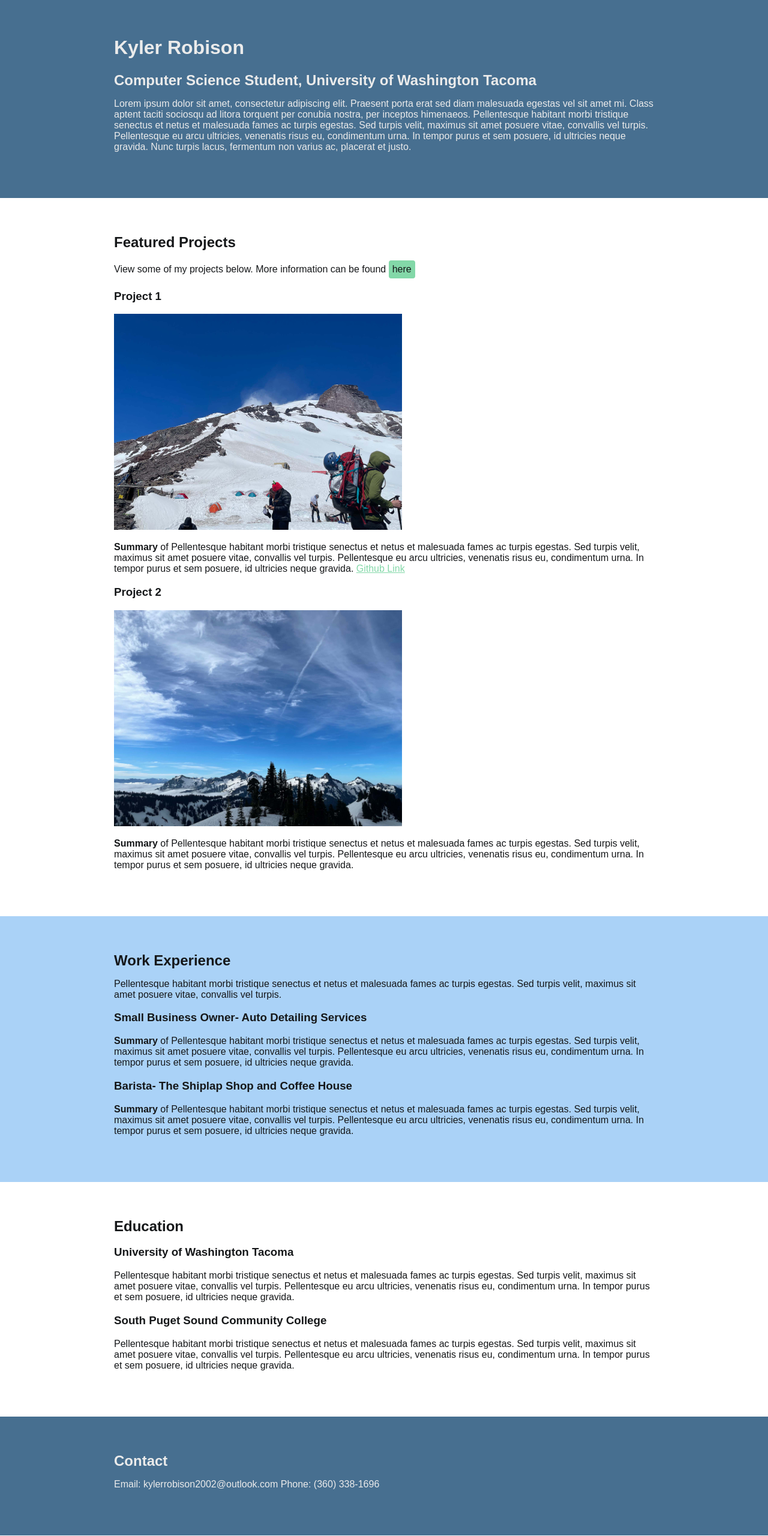
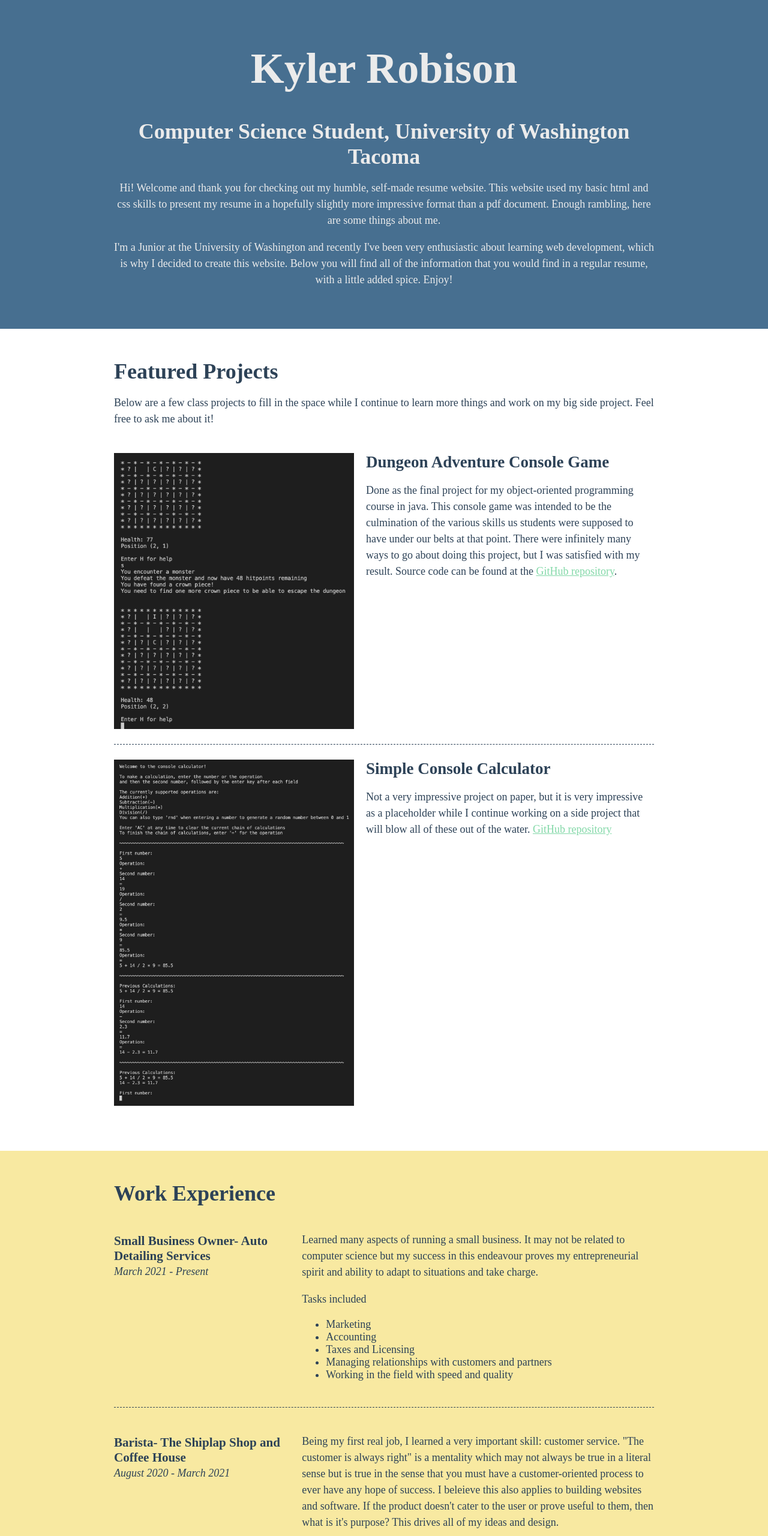
Before and after one commit to krobison10/krobison10.github.io, a plain HTML site: page index.html in a window 1280 px wide. Shown: the part 20-2580 px from the top of the page at 60% size. Drawn offline with Linux system fonts and the light colour scheme; a web font is replaced by a local one.

Commit message:
Few minor changes

```diff
--- a/css/styles.css
+++ b/css/styles.css
@@ -7,18 +7,26 @@
     --blue-lightgrey: rgb(79, 124, 160);
     --babyblue: rgb(170, 210, 247);
     --offwhite-text: rgb(235, 235, 235);
-    --dark-text: rgb(21, 23, 25);
+    --dark-text: rgb(45, 66, 87);
 }
 /* Global Styles ~~~~~~~~~~~~~~~~~~~~~~~~~~~~~~~~~~~~~~~~~~~~~~~~~~~~~~~~~~~~~~~~~~~~~~~~~~~~~~*/
+html {
+    box-sizing: border-box;
+}
+*, *:before, *:after {
+    box-sizing: inherit;
+}
+
 body {
     margin: 0;
     padding: 0;
     color: var(--dark-text);
     background-color: white;
-    font-family: sans-serif;
+    font-family: minion-3-display, serif;
+    font-size: 18px;
 }
 img {
-    width: 480px;
+    width: 400px;
 }
 a:hover {
     text-decoration: none;
@@ -26,41 +34,74 @@ a:hover {
 a, a:visited {
     color: var(--mintgreen);
 }
+h1 {
+    line-height: 1;
+    font-size: 4em;
+}
 h2 {
     margin: 0;
+    font-size: 2em;
 }
 .content-wrap {
-    width: 900px;
-    padding: 60px 0;
+    max-width: 900px;
+    width: 85%;
+    padding: 50px 0;
     margin: 0 auto;
 }
+p {
+    line-height: 1.5;
+}
+h3 {
+    margin-bottom: 0;
+}
+.item-details h3 + p {
+    font-style: italic;
+}
+.item-details h3 ~ p {
+    margin: 0;
+}
+.divider > section {
+    border-bottom: 1px dashed var(--dark-text);
+    padding: 25px 0;
+}
+.divider > section:last-of-type {
+    border-bottom: none;
+}
+
 
 /* Profile ~~~~~~~~~~~~~~~~~~~~~~~~~~~~~~~~~~~~~~~~~~~~~~~~~~~~~~~~~~~~~~~~~~~~~~~~~~~~~~*/
 header {
-
-
     background-color: var(--blue-darkgrey);
     color: var(--offwhite-text);
 }
 /* Projects ~~~~~~~~~~~~~~~~~~~~~~~~~~~~~~~~~~~~~~~~~~~~~~~~~~~~~~~~~~~~~~~~~~~~~~~~~~~~~~*/
-.section-projects {
-
-}
 .section-projects .btn-link {
     color: var(--dark-text);
     background-color: var(--mintgreen);
     text-decoration: none;
-    padding: 6px;
+    padding:  0 6px;
     border-radius: 4px;
     display: inline-block;
 }
 .section-projects .btn-link:hover {
     background-color: rgba(131, 216, 168, .65);;
 }
+.section-projects .btn-link:active {
+    background-color: white;
+}
+.project-item {
+    overflow: hidden;
+}
+.project-item h3 {
+    margin-top: 0;
+    /* margin-bottom: .5; */
+    font-size: 1.5em;
+
+}
 /* Work Experience ~~~~~~~~~~~~~~~~~~~~~~~~~~~~~~~~~~~~~~~~~~~~~~~~~~~~~~~~~~~~~~~~~~~~~~~~~~~~~~*/
 .section-work-experience {
 
-    background-color: var(--babyblue);
+    background-color: var(--pale-yellow);
 }
 /* Education ~~~~~~~~~~~~~~~~~~~~~~~~~~~~~~~~~~~~~~~~~~~~~~~~~~~~~~~~~~~~~~~~~~~~~~~~~~~~~~*/
 .section-education {
@@ -71,3 +112,36 @@ footer {
     background-color: var(--blue-darkgrey);
     color: var(--offwhite-text);
 }
+.contact-list {
+   padding-left: 0;
+}
+.contact-list p {
+    margin: 5px;
+}
+
+/* Responsive ~~~~~~~~~~~~~~~~~~~~~~~~~~~~~~~~~~~~~~~~~~~~~~~~~~~~~~~~~~~~~~~~~~~~~~~~~~~~~~*/
+@media screen and (min-width:800px) {
+    header, footer {
+        text-align: center;
+    }
+    .project-item img {
+        float: left;
+        margin-right: 20px;
+    }
+    .job-item {
+        display: grid;
+        grid-template-columns: 1fr 2fr;
+        column-gap: 20px;
+    }
+
+    .contact-list {
+        padding: 0;
+        display: flex;
+        justify-content: center;
+
+    }
+    .contact-list p {
+        padding: 15px;
+        display: inline-block;
+    }
+}
--- a/index.html
+++ b/index.html
@@ -4,6 +4,7 @@
         <meta charset="UTF-8">
         <meta name="viewport" content="width=device-width, initial-scale=1.0">
         <title>Kyler Robison, UW CS Student</title>
+        <link rel="stylesheet" href="https://use.typekit.net/fed6enx.css">
         <link rel="stylesheet" href="css/styles.css">
     </head>
     <body>
@@ -14,113 +15,132 @@
                     <h1 class="title-name">Kyler Robison</h1>
                     <h2>Computer Science Student, University of Washington Tacoma</h2>
 
-                    <p>Lorem ipsum dolor sit amet, consectetur adipiscing elit. Praesent
-                    porta erat sed diam malesuada egestas vel sit amet mi. Class aptent
-                    taciti sociosqu ad litora torquent per conubia nostra, per inceptos
-                    himenaeos. Pellentesque habitant morbi tristique senectus et
-                    netus et malesuada fames ac turpis egestas. Sed turpis velit,
-                    maximus sit amet posuere vitae, convallis vel turpis. Pellentesque
-                    eu arcu ultricies, venenatis risus eu, condimentum urna. In tempor
-                    purus et sem posuere, id ultricies neque gravida. Nunc turpis
-                    lacus, fermentum non varius ac, placerat et justo.</p>
+                    <p>
+                        Hi! Welcome and thank you for checking out my humble, self-made
+                        resume website. This website used my basic html and css skills
+                        to present my resume in a hopefully slightly more impressive format
+                        than a pdf document. Enough rambling, here are some things about me.
+                    </p>
+                    <p>
+                        I'm a Junior at the University of Washington and recently I've
+                        been very enthusiastic about learning web development, which is
+                        why I decided to create this website. Below you will find all
+                        of the information that you would find in a regular resume, with
+                        a little added spice. Enjoy!
+                    </p>
                 </div>
             </header>
 
             <!-- ***************** Projects/Portfolio ***************** -->
             <section class="section-projects">
-                <div class="content-wrap">
+                <div class="content-wrap divider">
                     <h2>Featured Projects</h2>
-                    <p>View some of my projects below. More information can be found
-                    <a href="https://www.autodetailersllc.com" class="btn-link">here</a>
+                    <p>Below are a few class projects to fill in the space while I continue to
+                        learn more things and work on my big side project. Feel free to ask me
+                        about it!
                     </p>
 
-                    <section>
-                        <h3>Project 1</h3>
-                        <img src="images/mountain-photo-b_1920x1440.jpg" alt="desc">
-                        <p><strong>Summary</strong> of  Pellentesque habitant morbi
-                        tristique senectus et netus et malesuada fames ac turpis egestas.
-                        Sed turpis velit, maximus sit amet posuere vitae, convallis vel
-                        turpis. Pellentesque eu arcu ultricies, venenatis risus eu,
-                        condimentum urna. In tempor purus et sem posuere, id ultricies
-                        neque gravida.
-                        <a href="https://github.com/krobison10">Github Link</a> </p>
+                    <section class="project-item">
+                        <img
+                        srcset="images/project_DA_1048x1204.png 1204w,
+                                images/project_DA_480x551.jpg 551w"
+                        alt="photo of console output for the game">
+                        <h3>Dungeon Adventure Console Game</h3>
+                        <p>Done as the final project for my object-oriented programming course in java.
+                            This console game was intended to be the culmination of the various skills us
+                            students were supposed to have under our belts at that point. There were infinitely many ways to
+                            go about doing this project, but I was satisfied with my result. Source code
+                            can be found at the
+                        <a href="https://github.com/krobison10/TCSS143_DungeonGame">GitHub repository</a>.
+                        </p>
 
                     </section>
-                    <section>
-                        <h3>Project 2</h3>
-                        <img src="images/mountain-photo-a_2048x1536.jpg" alt="desc">
-                        <p><strong>Summary</strong> of  Pellentesque habitant morbi
-                        tristique senectus et netus et malesuada fames ac turpis egestas.
-                        Sed turpis velit, maximus sit amet posuere vitae, convallis vel
-                        turpis. Pellentesque eu arcu ultricies, venenatis risus eu,
-                        condimentum urna. In tempor purus et sem posuere, id ultricies
-                        neque gravida. </p>
+                    <section class="project-item">
+                        <img
+                        srcset="images/project_cc_nat.png,
+                                images/project_cc_480x690.jpg 480w"
+                        alt="photo of console output for the Calculator">
+                        <h3>Simple Console Calculator</h3>
+                        <p>Not a very impressive project on paper, but it is very impressive
+                            as a placeholder while I continue working on a side project that
+                            will blow all of these out of the water.
+                            <a href="https://github.com/krobison10/ConsoleCalculator/tree/master/src/com/calculator">GitHub repository</a>
+                        </p>
 
                     </section>
                 </div>
             </section>
             <!-- ***************** Work Experience ***************** -->
             <section class="section-work-experience">
-                <div class="content-wrap">
+                <div class="content-wrap item-details divider">
                     <h2>Work Experience</h2>
-                    <p>Pellentesque habitant morbi
-                    tristique senectus et netus et malesuada fames ac turpis egestas.
-                    Sed turpis velit, maximus sit amet posuere vitae, convallis vel
-                    turpis.</p>
-
-                    <section>
-                        <h3>Small Business Owner- Auto Detailing Services</h3>
-
-                        <p><strong>Summary</strong> of  Pellentesque habitant morbi
-                            tristique senectus et netus et malesuada fames ac turpis egestas.
-                            Sed turpis velit, maximus sit amet posuere vitae, convallis vel
-                            turpis. Pellentesque eu arcu ultricies, venenatis risus eu,
-                            condimentum urna. In tempor purus et sem posuere, id ultricies
-                            neque gravida. </p>
+                    <section class="job-item">
+                        <div class="job-details">
+                            <h3>Small Business Owner- Auto Detailing Services</h3>
+                            <p>March 2021 - Present</p>
+                            <p></p>
+                        </div>
+                        <div class="job-summary">
+                            <p>Learned many aspects of running a small business. It may not be related
+                                to computer science but my success in this endeavour proves
+                                my entrepreneurial spirit and ability to adapt to situations
+                                and take charge.
+                            </p>
+                            <p>Tasks included</p>
+                            <ul>
+                                <li>Marketing</li>
+                                <li>Accounting</li>
+                                <li>Taxes and Licensing</li>
+                                <li>Managing relationships with customers and partners</li>
+                                <li>Working in the field with speed and quality</li>
+                            </ul>
+                        </div>
                     </section>
-                    <section>
-                        <h3>Barista- The Shiplap Shop and Coffee House</h3>
-
-                        <p><strong>Summary</strong> of  Pellentesque habitant morbi
-                            tristique senectus et netus et malesuada fames ac turpis egestas.
-                            Sed turpis velit, maximus sit amet posuere vitae, convallis vel
-                            turpis. Pellentesque eu arcu ultricies, venenatis risus eu,
-                            condimentum urna. In tempor purus et sem posuere, id ultricies
-                            neque gravida. </p>
+                    <section class="job-item">
+                        <div class="job-details">
+                            <h3>Barista- The Shiplap Shop and Coffee House</h3>
+                            <p>August 2020 - March 2021</p>
+                            <p></p>
+                        </div>
+                        <div class="job-summary">
+                            <p>
+                                Being my first real job, I learned a very important skill: customer
+                                service. "The customer is always right" is a mentality which
+                                may not always be true in a literal sense but is true in the
+                                sense that you must have a customer-oriented process to ever have any
+                                hope of success. I beleieve this also applies to building websites and
+                                software. If the product doesn't cater to the user or prove useful to
+                                them, then what is it's purpose? This drives all of my ideas and design.
+                            </p>
+                        </div>
                     </section>
                 </div>
             </section>
             <!-- ***************** Education ***************** -->
             <section class="section-education">
-                <div class="content-wrap">
+                <div class="content-wrap item-details">
                     <h2>Education</h2>
-
                     <section>
                         <h3>University of Washington Tacoma</h3>
-
-                        <p>Pellentesque habitant morbi
-                            tristique senectus et netus et malesuada fames ac turpis egestas.
-                            Sed turpis velit, maximus sit amet posuere vitae, convallis vel
-                            turpis. Pellentesque eu arcu ultricies, venenatis risus eu,
-                            condimentum urna. In tempor purus et sem posuere, id ultricies
-                            neque gravida. </p>
+                        <p>Bachelor of Science: Computer Science and Systems</p>
+                        <p>September 2020 - December 2023 (Expected)</p>
                     </section>
                     <section>
                         <h3>South Puget Sound Community College</h3>
-
-                        <p>Pellentesque habitant morbi
-                            tristique senectus et netus et malesuada fames ac turpis egestas.
-                            Sed turpis velit, maximus sit amet posuere vitae, convallis vel
-                            turpis. Pellentesque eu arcu ultricies, venenatis risus eu,
-                            condimentum urna. In tempor purus et sem posuere, id ultricies
-                            neque gravida. </p>
+                        <p>Associate in Arts</p>
+                        <p>September 2018 - June 2020</p>
                     </section>
                 </div>
             </section>
             <footer>
                 <div class="content-wrap">
-                    <h2>Contact</h2>
-                    <p>Email: kylerrobison2002@outlook.com  Phone: (360) 338-1696 </p>
+                    <h2>Get in Touch</h2>
+
+                    <div class="contact-list">
+                        <p class="flex-item">(360) 338-1696</p>
+                        <p class="flex-item"><a href="mailto:kylerrobison2002@outlook.com">kylerrobison2002@outlook.com</a></p>
+                        <p class="flex-item"><a href="https://www.linkedin.com/in/kyler-robison-5b2778229/">LinkedIn</a></p>
+                    </div>
                 </div>
             </footer>
         </main>
```
Also changed, not shown: images/mountain-photo-a_1024x768.jpg (deleted), images/mountain-photo-a_2048x1536.jpg (deleted), images/mountain-photo-a_480x360.jpg (deleted), images/mountain-photo-b_1920x1440.jpg (deleted), images/mountain-photo-b_960x720.jpg (deleted), images/project_DA_1048x1204.png (added), images/project_DA_480x551.jpg (added), images/project_cc_480x692.jpg (added), images/project_cc_nat.png (added), 2 other files.
